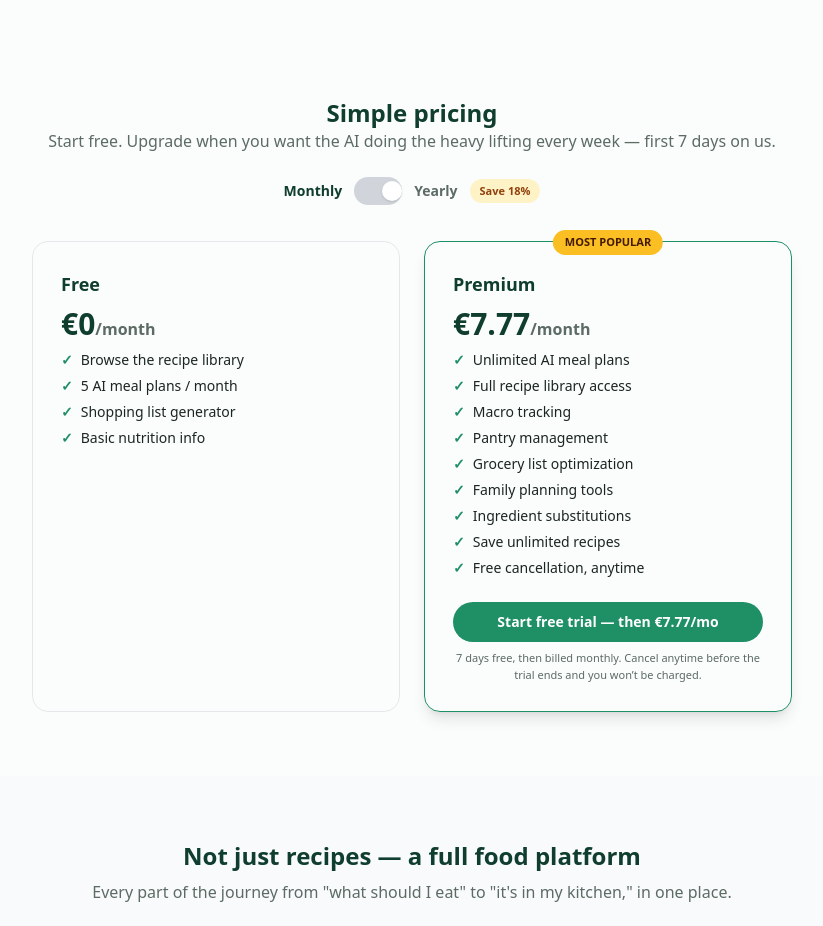
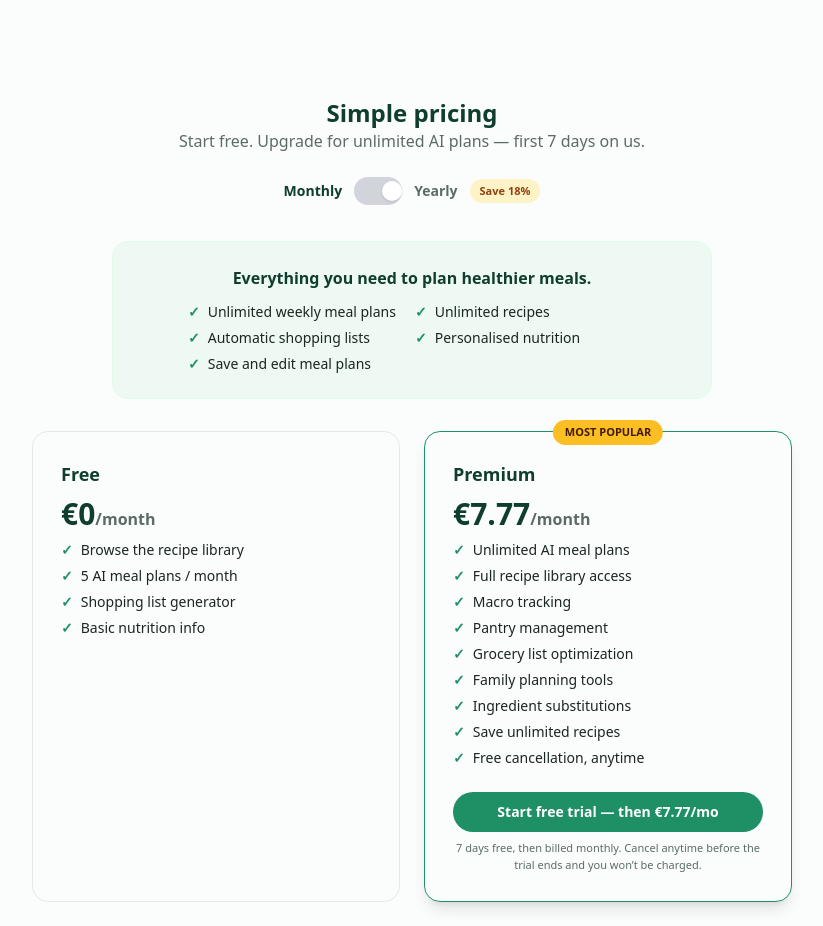
Before and after one commit to usario172332/youraifood-app, a Next.js app in the folder youraifood-app/: page / in a window 1280 px wide. Shown: the part 7400-8326 px from the top of the page, without its empty margins (356-1179 px from the left). Built offline with nearby package versions, Linux system fonts and the light colour scheme; no server answers.

Commit message:
Update Pricing.jsx

```diff
--- a/youraifood-app/components/Pricing.jsx
+++ b/youraifood-app/components/Pricing.jsx
@@ -53,7 +53,7 @@ export default function Pricing({ session, isPremium }) {
       <div className="mx-auto max-w-[1120px]">
         <h2 className="text-center text-2xl font-extrabold text-green-900">Simple pricing</h2>
         <p className="mb-6 text-center text-ink-soft">
-          Start free. Upgrade when you want the AI doing the heavy lifting every week — first 7 days on us.
+          Start free. Upgrade for unlimited AI plans — first 7 days on us.
         </p>
 
         <div className="mb-9 flex items-center justify-center gap-3">
@@ -75,6 +75,15 @@ export default function Pricing({ session, isPremium }) {
           <span className="rounded-full bg-amber-100 px-2.5 py-1 text-[11px] font-extrabold text-amber-800">
             Save {YEARLY_SAVINGS_PCT}%
           </span>
+        </div>
+
+        <div className="mx-auto mb-8 max-w-[600px] rounded-2xl border border-green-100 bg-green-50/60 p-6 text-center">
+          <h3 className="mb-3 text-base font-extrabold text-green-900">Everything you need to plan healthier meals.</h3>
+          <ul className="mx-auto grid max-w-md grid-cols-1 gap-1.5 text-left text-sm sm:grid-cols-2">
+            {['Unlimited weekly meal plans', 'Unlimited recipes', 'Automatic shopping lists', 'Personalised nutrition', 'Save and edit meal plans'].map((f) => (
+              <li key={f} className="flex gap-2"><span className="font-bold text-green-600">✓</span>{f}</li>
+            ))}
+          </ul>
         </div>
 
         <div className="mx-auto grid max-w-[760px] grid-cols-1 gap-6 sm:grid-cols-2">
```
